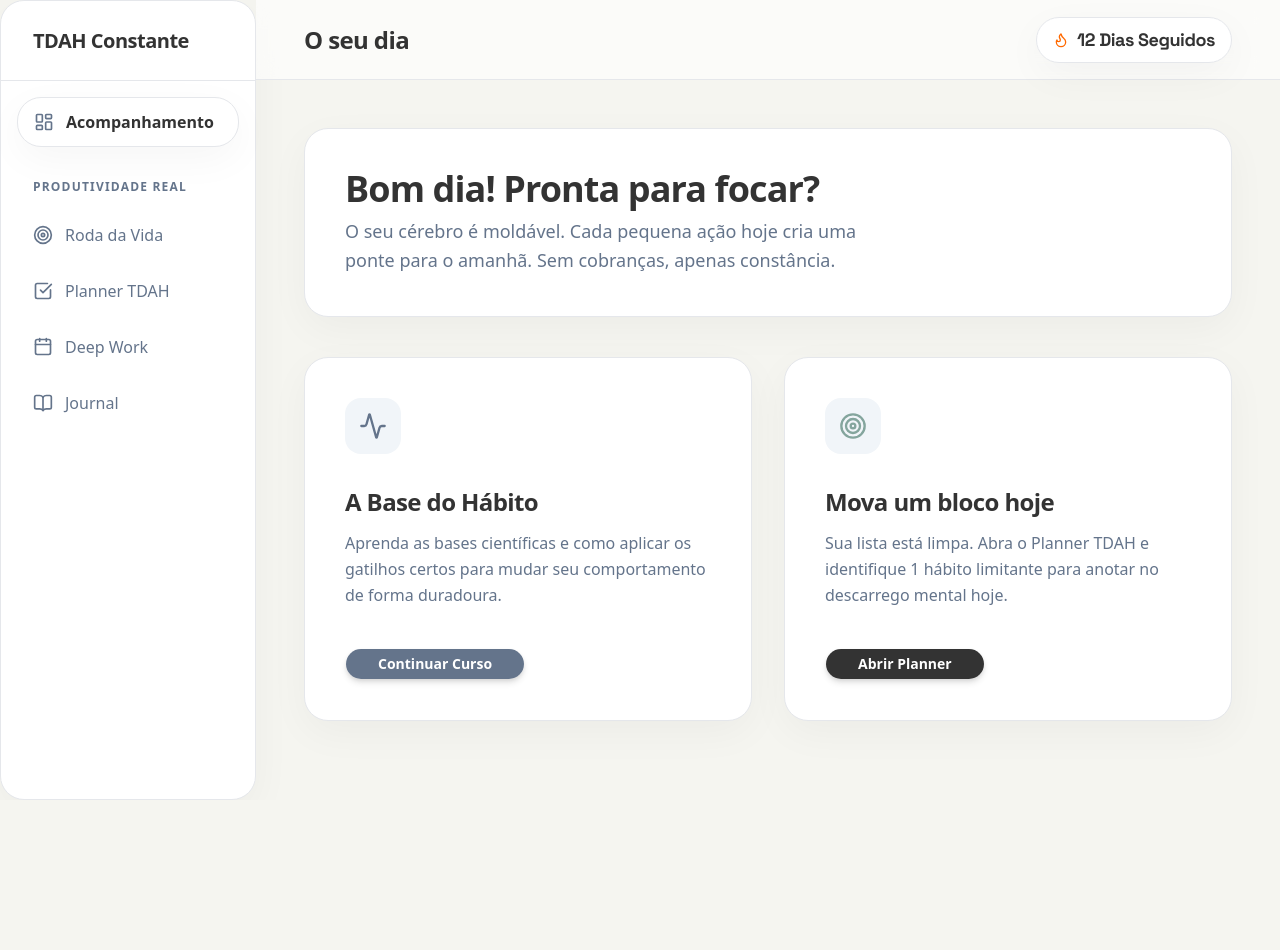
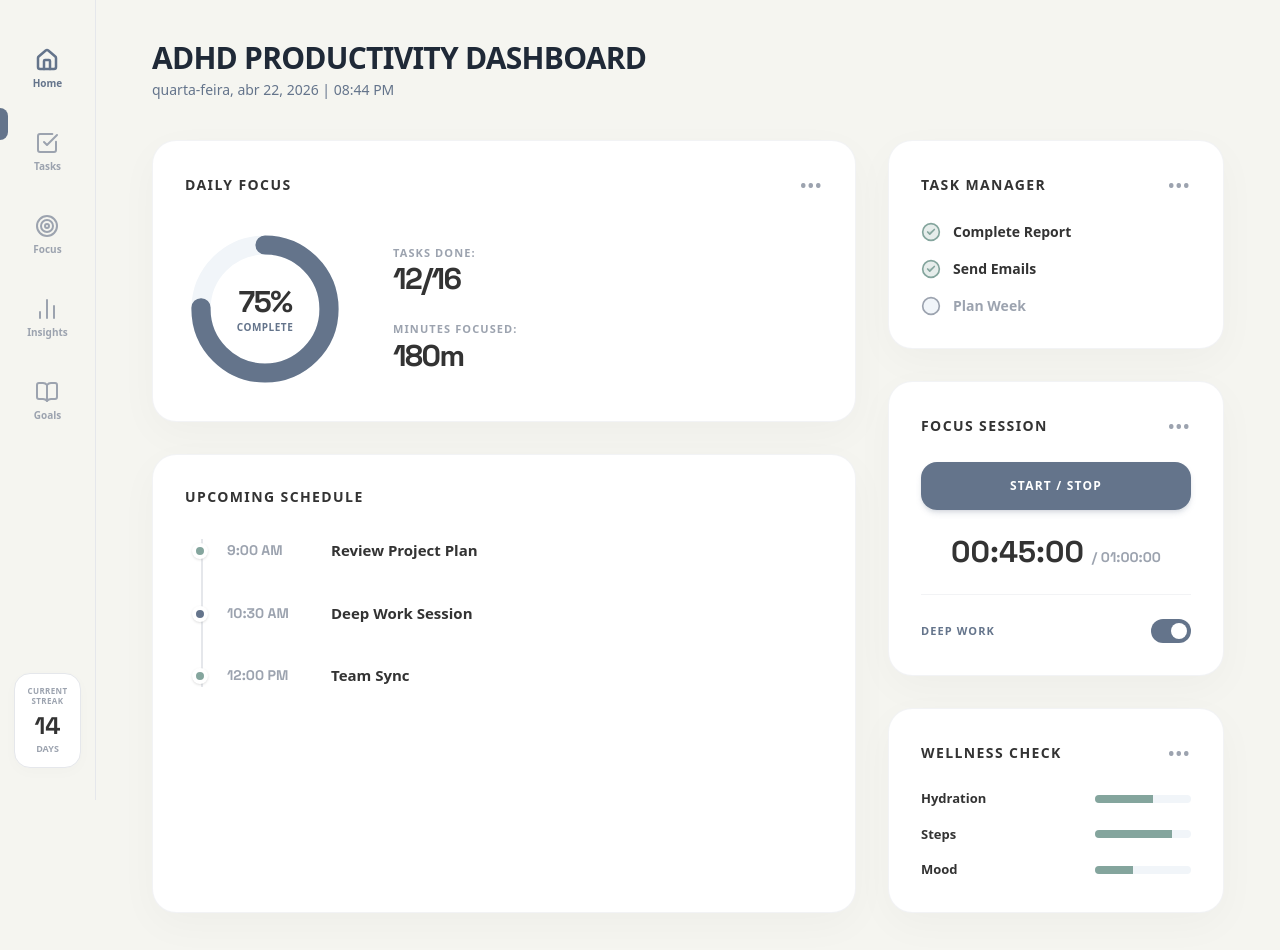
Before and after one commit to gustavoatenuos-cmd/app-priscila-tdah, a Next.js app: page /dashboard in a window 1280 px wide. Shown: the top 950 px of the page. Before the commit the page ends 800 px from the top, so only its background shows below. Built offline with nearby package versions, Linux system fonts and the light colour scheme.

Commit message:
feat(ui): materializa fielmente mockup neumorphic como home do dashboard principal

```diff
--- a/src/app/dashboard/page.tsx
+++ b/src/app/dashboard/page.tsx
@@ -1,98 +1,218 @@
 "use client";
 
 import { motion } from "framer-motion";
-import { BookOpen, Calendar, CheckSquare, LayoutDashboard, Target, Activity, Flame } from "lucide-react";
+import { CheckCircle2, Circle, Clock, Home, CheckSquare, Target, BarChart2, BookOpen, Search, Pause } from "lucide-react";
 import Link from "next/link";
-import { Button } from "@/components/ui/button";
+import { format } from "date-fns";
+import { ptBR } from "date-fns/locale";
 
-export default function DashboardPage() {
+export default function NeumorphicDashboard() {
+  const currentDate = format(new Date(), "EEEE, MMM dd, yyyy | hh:mm a", { locale: ptBR });
+
   return (
-    <div className="flex bg-background min-h-screen selection:bg-primary/20 text-foreground relative">
+    <div className="flex bg-[#F5F5F0] min-h-screen text-[#333333] font-sans selection:bg-[#64748B]/20">
 
-      {/* Sidebar - Light Mode Matte */}
-      <aside className="w-64 border-r border-border hidden md:block premium-panel rounded-none border-t-0 border-l-0 border-b-0 z-10 relative bg-card">
-        <div className="h-20 flex items-center px-8 border-b border-border">
-          <span className="font-extrabold text-xl tracking-tight text-foreground">TDAH Constante</span>
-        </div>
+      {/* THIN SIDEBAR */}
+      <aside className="w-24 border-r border-[#E5E7EB] bg-[#F5F5F0] hidden md:flex flex-col items-center py-8 z-10 sticky top-0 h-screen transition-all">
+        <div className="bg-[#64748B] w-2 h-8 rounded-r-lg absolute left-0 top-[108px]"></div> {/* Active Indicator */}
 
-        <nav className="p-4 flex flex-col gap-2">
-          <Link href="/dashboard" className="flex items-center gap-3 px-4 py-3 rounded-2xl premium-panel border-border text-foreground font-semibold shadow-sm">
-            <LayoutDashboard className="h-5 w-5 text-primary" />
-            Acompanhamento
+        {/* Icons */}
+        <nav className="flex-1 flex flex-col items-center gap-10 mt-4">
+          <Link href="/dashboard" className="flex flex-col items-center gap-1 group">
+            <Home className="h-6 w-6 text-[#64748B]" strokeWidth={2.5} />
+            <span className="text-[10px] font-bold text-[#64748B]">Home</span>
           </Link>
-          <div className="mt-6 mb-2 px-4 text-xs font-bold uppercase tracking-widest text-muted-foreground">Produtividade Real</div>
-          <Link href="/dashboard/analytics" className="flex items-center gap-3 px-4 py-3 rounded-2xl text-muted-foreground hover:text-foreground hover:bg-secondary font-medium transition-colors">
-            <Target className="h-5 w-5" />
-            Roda da Vida
+          <Link href="/dashboard/planner" className="flex flex-col items-center gap-1 group">
+            <CheckSquare className="h-6 w-6 text-[#9CA3AF] group-hover:text-[#64748B] transition-colors" strokeWidth={2} />
+            <span className="text-[10px] font-bold text-[#9CA3AF] group-hover:text-[#64748B]">Tasks</span>
           </Link>
-          <Link href="/dashboard/planner" className="flex items-center gap-3 px-4 py-3 rounded-2xl text-muted-foreground hover:text-foreground hover:bg-secondary font-medium transition-colors">
-            <CheckSquare className="h-5 w-5" />
-            Planner TDAH
+          <Link href="/dashboard/focus" className="flex flex-col items-center gap-1 group">
+            <Target className="h-6 w-6 text-[#9CA3AF] group-hover:text-[#64748B] transition-colors" strokeWidth={2} />
+            <span className="text-[10px] font-bold text-[#9CA3AF] group-hover:text-[#64748B]">Focus</span>
           </Link>
-          <Link href="/dashboard/focus" className="flex items-center gap-3 px-4 py-3 rounded-2xl text-muted-foreground hover:text-foreground hover:bg-secondary font-medium transition-colors">
-            <Calendar className="h-5 w-5" />
-            Deep Work
+          <Link href="/dashboard/analytics" className="flex flex-col items-center gap-1 group">
+            <BarChart2 className="h-6 w-6 text-[#9CA3AF] group-hover:text-[#64748B] transition-colors" strokeWidth={2} />
+            <span className="text-[10px] font-bold text-[#9CA3AF] group-hover:text-[#64748B]">Insights</span>
           </Link>
-          <Link href="/dashboard/journal" className="flex items-center gap-3 px-4 py-3 rounded-2xl text-muted-foreground hover:text-foreground hover:bg-secondary font-medium transition-colors">
-            <BookOpen className="h-5 w-5" />
-            Journal
+          <Link href="/dashboard/journal" className="flex flex-col items-center gap-1 group">
+            <BookOpen className="h-6 w-6 text-[#9CA3AF] group-hover:text-[#64748B] transition-colors" strokeWidth={2} />
+            <span className="text-[10px] font-bold text-[#9CA3AF] group-hover:text-[#64748B]">Goals</span>
           </Link>
         </nav>
+
+        {/* Streak Block */}
+        <div className="bg-[#FFFFFF] border border-[#E5E7EB] rounded-2xl flex flex-col items-center justify-center p-3 shadow-[0_4px_15px_rgba(0,0,0,0.02)]">
+          <span className="text-[8px] font-bold text-[#9CA3AF] uppercase text-center leading-tight tracking-wider">Current<br/>Streak</span>
+          <span className="text-2xl font-black text-[#333333] font-mono mt-1">14</span>
+          <span className="text-[9px] font-bold text-[#9CA3AF] uppercase">Days</span>
+        </div>
       </aside>
 
-      {/* Main Content Area */}
-      <main className="flex-1 w-full flex flex-col min-h-screen overflow-y-auto">
-        <header className="h-20 border-b border-border flex items-center px-8 md:px-12 bg-card/60 backdrop-blur-md sticky top-0 z-30 justify-between">
-          <h1 className="text-2xl font-bold tracking-tight text-foreground">O seu dia</h1>
-          <div className="flex items-center gap-4">
-             <div className="hidden sm:flex items-center gap-2 px-4 py-2 premium-panel border-border text-foreground rounded-full text-sm font-bold shadow-sm">
-               <Flame className="w-4 h-4 text-orange-500" /> <span className="font-mono text-lg tracking-tight">12 Dias Seguidos</span>
-             </div>
-          </div>
-        </header>
+      {/* MAIN CONTENT DASHBOARD */}
+      <main className="flex-1 px-8 py-10 md:px-14 lg:max-w-7xl mx-auto overflow-y-auto">
 
-        <div className="p-8 md:p-12 max-w-5xl mx-auto w-full space-y-10 pb-24">
+         <header className="mb-10">
+           <h1 className="text-3xl font-extrabold tracking-tight text-[#1F2937] uppercase">ADHD Productivity Dashboard</h1>
+           <p className="text-[#64748B] font-medium text-sm mt-1">{currentDate}</p>
+         </header>
 
-          {/* Saudação -> Accompaniment Style */}
-          <motion.div initial={{ opacity: 0, y: 10 }} animate={{ opacity: 1, y: 0 }} className="flex flex-col md:flex-row justify-between items-start md:items-center gap-4 premium-panel border-l-4 border-l-primary p-8 md:p-10 relative overflow-hidden bg-card">
-            <div className="z-10">
-              <h2 className="text-3xl md:text-4xl font-extrabold tracking-tight text-foreground">Bom dia! Pronta para focar?</h2>
-              <p className="text-muted-foreground mt-2 max-w-lg leading-relaxed text-lg font-medium">
-                O seu cérebro é moldável. Cada pequena ação hoje cria uma ponte para o amanhã. Sem cobranças, apenas constância.
-              </p>
+         <div className="grid grid-cols-1 lg:grid-cols-12 gap-8">
+
+            {/* LEFT BIG COLUMN */}
+            <div className="lg:col-span-8 flex flex-col gap-8">
+
+               {/* DAILY FOCUS PANEL */}
+               <motion.div initial={{ y: 10, opacity: 0 }} animate={{ y: 0, opacity: 1 }} className="bg-[#FFFFFF] rounded-3xl p-8 shadow-[0_12px_40px_rgba(0,0,0,0.03)] border border-[#E5E7EB]/50">
+                  <div className="flex justify-between items-center mb-8">
+                    <h2 className="text-sm font-bold text-[#333333] tracking-widest uppercase">Daily Focus</h2>
+                    <span className="text-[#9CA3AF] tracking-widest font-bold">•••</span>
+                  </div>
+
+                  <div className="flex flex-col md:flex-row items-center gap-12">
+                     {/* Circular Progress SVG */}
+                     <div className="relative w-40 h-40 flex items-center justify-center">
+                        <svg className="w-full h-full transform -rotate-90" viewBox="0 0 100 100">
+                          <circle cx="50" cy="50" r="40" stroke="#F1F5F9" strokeWidth="12" fill="none" />
+                          <circle cx="50" cy="50" r="40" stroke="#64748B" strokeWidth="12" fill="none" strokeDasharray="251" strokeDashoffset="62" strokeLinecap="round" />
+                        </svg>
+                        <div className="absolute flex flex-col items-center">
+                          <span className="text-3xl font-extrabold text-[#333333] font-mono tracking-tighter">75%</span>
+                          <span className="text-[10px] uppercase font-bold text-[#64748B] tracking-wider">Complete</span>
+                        </div>
+                     </div>
+
+                     {/* Stats */}
+                     <div className="flex flex-col gap-6">
+                        <div>
+                          <h3 className="text-[11px] font-bold text-[#9CA3AF] uppercase tracking-widest">Tasks Done:</h3>
+                          <span className="text-3xl font-black text-[#333333] font-mono tracking-tighter">12/16</span>
+                        </div>
+                        <div>
+                          <h3 className="text-[11px] font-bold text-[#9CA3AF] uppercase tracking-widest">Minutes Focused:</h3>
+                          <span className="text-3xl font-black text-[#333333] font-mono tracking-tighter">180m</span>
+                        </div>
+                     </div>
+                  </div>
+               </motion.div>
+
+               {/* UPCOMING SCHEDULE PANEL */}
+               <motion.div initial={{ y: 10, opacity: 0 }} animate={{ y: 0, opacity: 1 }} transition={{ delay: 0.1 }} className="bg-[#FFFFFF] rounded-3xl p-8 shadow-[0_12px_40px_rgba(0,0,0,0.03)] border border-[#E5E7EB]/50 flex-1">
+                  <h2 className="text-sm font-bold text-[#333333] tracking-widest uppercase mb-8">Upcoming Schedule</h2>
+
+                  <div className="relative pl-6 border-l-2 border-[#E5E7EB] space-y-10 ml-4">
+                     {/* Item 1 */}
+                     <div className="relative">
+                        <div className="absolute w-4 h-4 rounded-full bg-[#84A59D] -left-[35px] top-1 border-[4px] border-[#FFFFFF] shadow-sm"></div>
+                        <div className="flex items-center gap-6">
+                           <span className="text-sm font-bold text-[#9CA3AF] w-20 font-mono">9:00 AM</span>
+                           <span className="text-[15px] font-bold text-[#333333]">Review Project Plan</span>
+                        </div>
+                     </div>
+
+                     {/* Item 2 */}
+                     <div className="relative">
+                        <div className="absolute w-4 h-4 rounded-full bg-[#64748B] -left-[35px] top-1 border-[4px] border-[#FFFFFF] shadow-sm"></div>
+                        <div className="flex items-center gap-6">
+                           <span className="text-sm font-bold text-[#9CA3AF] w-20 font-mono">10:30 AM</span>
+                           <span className="text-[15px] font-bold text-[#333333]">Deep Work Session</span>
+                        </div>
+                     </div>
+
+                     {/* Item 3 */}
+                     <div className="relative">
+                        <div className="absolute w-4 h-4 rounded-full bg-[#84A59D] -left-[35px] top-1 border-[4px] border-[#FFFFFF] shadow-sm"></div>
+                        <div className="flex items-center gap-6">
+                           <span className="text-sm font-bold text-[#9CA3AF] w-20 font-mono">12:00 PM</span>
+                           <span className="text-[15px] font-bold text-[#333333]">Team Sync</span>
+                        </div>
+                     </div>
+                  </div>
+               </motion.div>
             </div>
-          </motion.div>
 
-          <div className="grid grid-cols-1 md:grid-cols-2 gap-8">
-            {/* Action Card 1: Module Resume */}
-            <motion.div initial={{ opacity: 0, y: 10 }} animate={{ opacity: 1, y: 0 }} transition={{ delay: 0.1 }} className="premium-panel premium-hover p-10 flex flex-col group bg-card">
-              <div className="h-14 w-14 rounded-2xl bg-secondary text-primary flex items-center justify-center mb-8 group-hover:scale-110 transition-transform">
-                <Activity className="h-7 w-7" />
-              </div>
-              <h4 className="font-bold text-2xl mb-3 tracking-tight text-foreground">A Base do Hábito</h4>
-              <p className="text-base text-muted-foreground mb-10 flex-1 leading-relaxed font-medium">
-                Aprenda as bases científicas e como aplicar os gatilhos certos para mudar seu comportamento de forma duradoura.
-              </p>
-              <Link href="/dashboard/module/neuroplasticidade">
-                <Button className="w-full sm:w-auto rounded-xl px-8 bg-primary hover:bg-primary/90 font-bold text-white transition-all shadow-md">Continuar Curso</Button>
-              </Link>
-            </motion.div>
+            {/* RIGHT SMALL COLUMN */}
+            <div className="lg:col-span-4 flex flex-col gap-8">
 
-            {/* Action Card 2: Daily Planner Prompt */}
-            <motion.div initial={{ opacity: 0, y: 10 }} animate={{ opacity: 1, y: 0 }} transition={{ delay: 0.2 }} className="premium-panel premium-hover p-10 flex flex-col group relative overflow-hidden bg-card">
-              <div className="h-14 w-14 rounded-2xl bg-secondary text-accent flex items-center justify-center mb-8 group-hover:scale-110 transition-transform z-10">
-                <Target className="h-7 w-7" />
-              </div>
-              <h4 className="font-bold text-2xl mb-3 text-foreground tracking-tight z-10">Mova um bloco hoje</h4>
-              <p className="text-base text-muted-foreground mb-10 flex-1 leading-relaxed z-10 font-medium">
-                Sua lista está limpa. Abra o Planner TDAH e identifique 1 hábito limitante para anotar no descarrego mental hoje.
-              </p>
-              <Link href="/dashboard/planner" className="z-10">
-                <Button className="w-full sm:w-auto bg-foreground hover:bg-foreground/90 font-bold text-white rounded-xl px-8 shadow-md">Abrir Planner</Button>
-              </Link>
-            </motion.div>
-          </div>
-        </div>
+               {/* TASK MANAGER PANEL */}
+               <motion.div initial={{ y: 10, opacity: 0 }} animate={{ y: 0, opacity: 1 }} transition={{ delay: 0.2 }} className="bg-[#FFFFFF] rounded-3xl p-6 md:p-8 shadow-[0_12px_40px_rgba(0,0,0,0.03)] border border-[#E5E7EB]/50">
+                  <div className="flex justify-between items-center mb-6">
+                    <h2 className="text-sm font-bold text-[#333333] tracking-widest uppercase">Task Manager</h2>
+                    <span className="text-[#9CA3AF] tracking-widest font-bold">•••</span>
+                  </div>
+
+                  <div className="space-y-4">
+                     <div className="flex items-center gap-3">
+                       <CheckCircle2 className="h-5 w-5 text-[#84A59D] fill-[#84A59D]/20" />
+                       <span className="text-[14px] font-bold text-[#333333]">Complete Report</span>
+                     </div>
+                     <div className="flex items-center gap-3">
+                       <CheckCircle2 className="h-5 w-5 text-[#84A59D] fill-[#84A59D]/20" />
+                       <span className="text-[14px] font-bold text-[#333333]">Send Emails</span>
+                     </div>
+                     <div className="flex items-center gap-3">
+                       <Circle className="h-5 w-5 text-[#9CA3AF] fill-[#F1F5F9]" />
+                       <span className="text-[14px] font-bold text-[#9CA3AF]">Plan Week</span>
+                     </div>
+                  </div>
+               </motion.div>
+
+               {/* FOCUS SESSION PANEL */}
+               <motion.div initial={{ y: 10, opacity: 0 }} animate={{ y: 0, opacity: 1 }} transition={{ delay: 0.3 }} className="bg-[#FFFFFF] rounded-3xl p-6 md:p-8 shadow-[0_12px_40px_rgba(0,0,0,0.03)] border border-[#E5E7EB]/50 flex-1 flex flex-col justify-between">
+                  <div className="flex justify-between items-center mb-6">
+                    <h2 className="text-sm font-bold text-[#333333] tracking-widest uppercase">Focus Session</h2>
+                    <span className="text-[#9CA3AF] tracking-widest font-bold">•••</span>
+                  </div>
+
+                  <div className="flex flex-col items-center">
+                    <button className="w-full bg-[#64748B] hover:bg-[#475569] text-white font-bold text-xs tracking-widest uppercase py-4 rounded-xl transition-all shadow-md shadow-[#64748B]/20">
+                      Start / Stop
+                    </button>
+
+                    <div className="mt-6 text-center">
+                      <span className="text-3xl font-black text-[#333333] font-mono">00:45:00</span>
+                      <span className="text-sm font-bold text-[#9CA3AF] font-mono ml-2">/ 01:00:00</span>
+                    </div>
+                  </div>
+
+                  <div className="flex justify-between items-center mt-6 pt-6 border-t border-[#E5E7EB]/50">
+                     <span className="text-[11px] font-bold text-[#64748B] uppercase tracking-widest">Deep Work</span>
+                     <div className="h-6 w-10 bg-[#64748B] rounded-full p-1 flex justify-end items-center cursor-pointer">
+                        <div className="h-4 w-4 bg-white rounded-full"></div>
+                     </div>
+                  </div>
+               </motion.div>
+
+               {/* WELLNESS CHECK PANEL */}
+               <motion.div initial={{ y: 10, opacity: 0 }} animate={{ y: 0, opacity: 1 }} transition={{ delay: 0.4 }} className="bg-[#FFFFFF] rounded-3xl p-6 md:p-8 shadow-[0_12px_40px_rgba(0,0,0,0.03)] border border-[#E5E7EB]/50">
+                  <div className="flex justify-between items-center mb-6">
+                    <h2 className="text-sm font-bold text-[#333333] tracking-widest uppercase">Wellness Check</h2>
+                    <span className="text-[#9CA3AF] tracking-widest font-bold">•••</span>
+                  </div>
+
+                  <div className="space-y-4">
+                     <div className="flex items-center justify-between">
+                        <span className="text-[13px] font-bold text-[#333333]">Hydration</span>
+                        <div className="w-24 h-2 bg-[#F1F5F9] rounded-full overflow-hidden">
+                           <div className="h-full bg-[#84A59D] w-[60%]"></div>
+                        </div>
+                     </div>
+                     <div className="flex items-center justify-between">
+                        <span className="text-[13px] font-bold text-[#333333]">Steps</span>
+                        <div className="w-24 h-2 bg-[#F1F5F9] rounded-full overflow-hidden">
+                           <div className="h-full bg-[#84A59D] w-[80%]"></div>
+                        </div>
+                     </div>
+                     <div className="flex items-center justify-between">
+                        <span className="text-[13px] font-bold text-[#333333]">Mood</span>
+                        <div className="w-24 h-2 bg-[#F1F5F9] rounded-full overflow-hidden">
+                           <div className="h-full bg-[#84A59D] w-[40%]"></div>
+                        </div>
+                     </div>
+                  </div>
+               </motion.div>
+
+            </div>
+         </div>
       </main>
     </div>
   );
```
